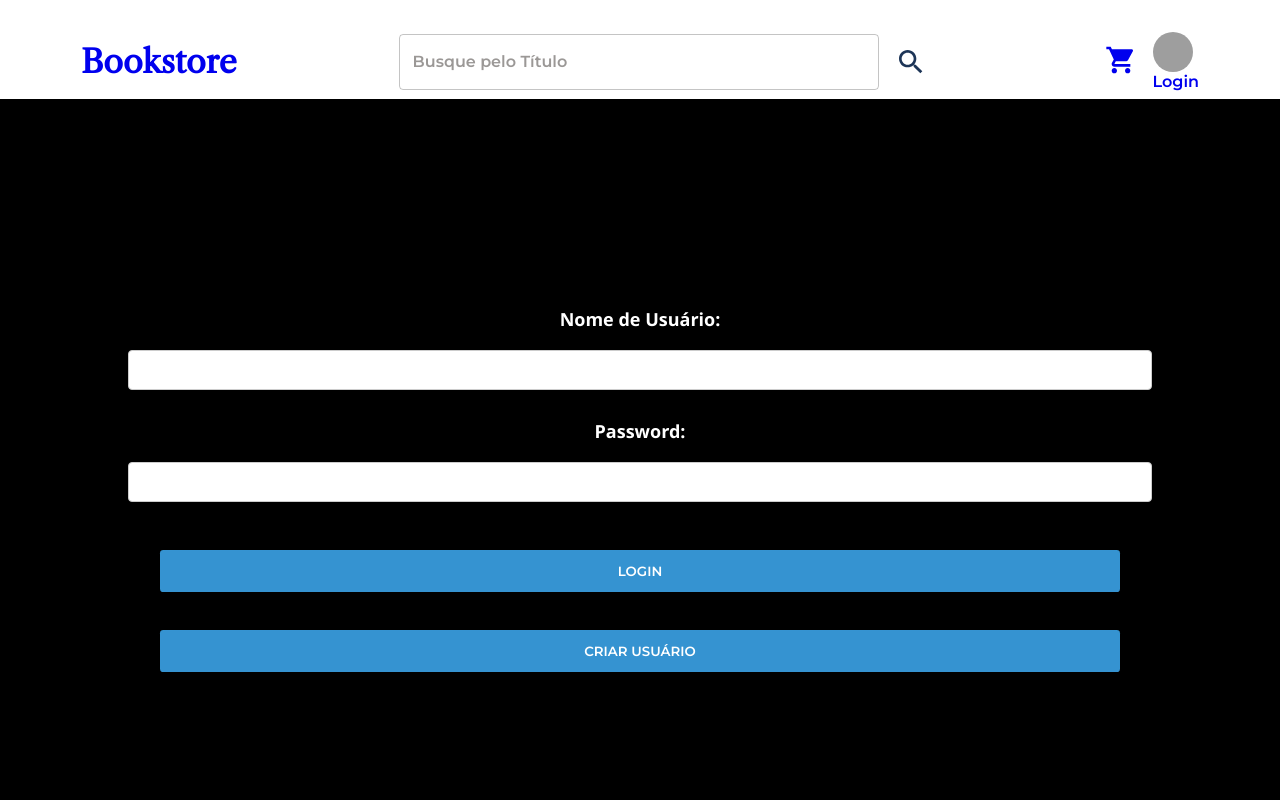
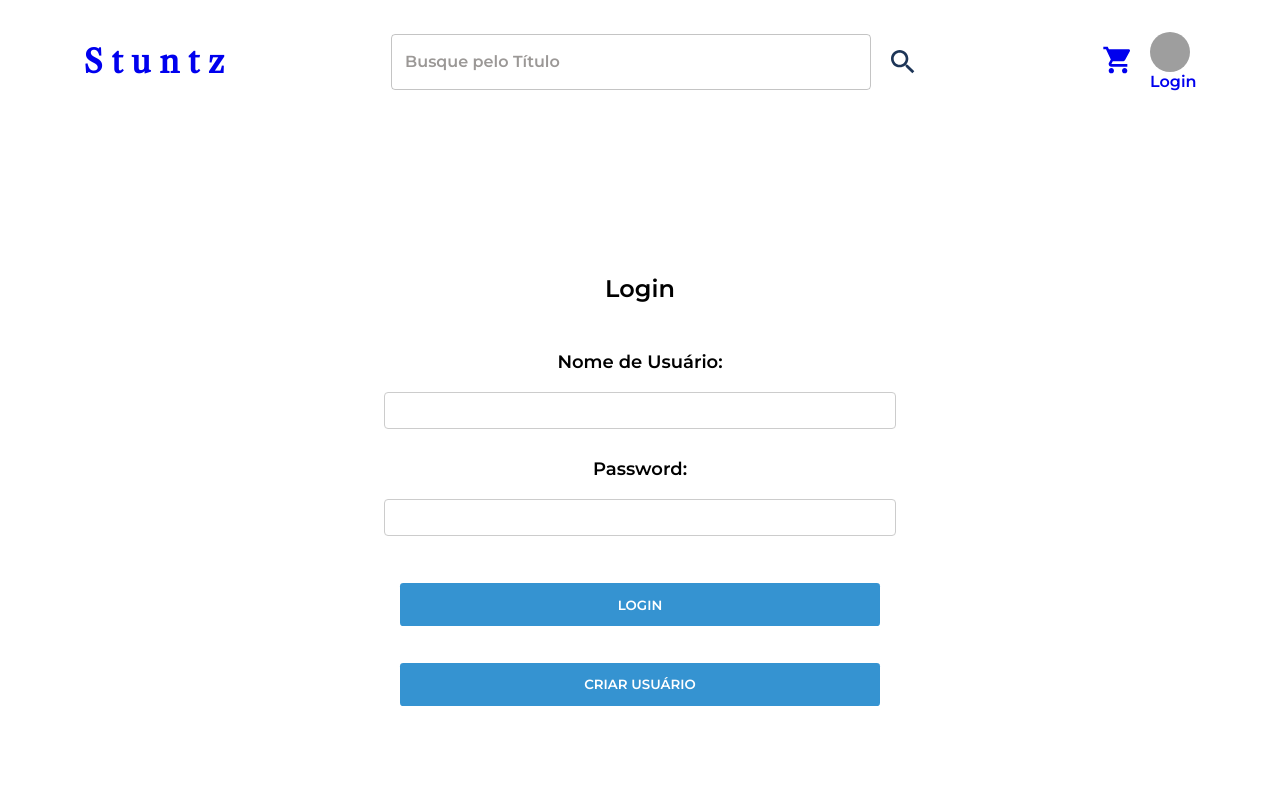
Before and after one commit to joaodath/front-ecommerce-osf, a React (Create React App) app: page /login in a window 1280 px wide. Shown: the top 800 px of the page. Built offline with nearby package versions, Linux system fonts and the light colour scheme; grey boxes are pictures that could not be loaded.

Commit message:
chore: pagina login branca

```diff
--- a/src/components/structure/BooksList/BooksList.scss
+++ b/src/components/structure/BooksList/BooksList.scss
@@ -5,6 +5,7 @@
     justify-content: center;
     margin: 2rem 3.5rem 2rem 3.5rem;
     column-gap: 3rem;
+    row-gap: 3rem;
 }
 
 .wrapper__categories-buttons {
--- a/src/components/structure/Navbar/Navbar.jsx
+++ b/src/components/structure/Navbar/Navbar.jsx
@@ -55,7 +55,7 @@ function Navbar() {
     >
       <div className="wrapper__logo">
         <Link to="/">
-          <h1>Bookstore</h1>
+          <h1>S t u n t z</h1>
         </Link>
       </div>
       <div className="wrapper__searchbar">
--- a/src/pages/Login/Login.js
+++ b/src/pages/Login/Login.js
@@ -35,7 +35,8 @@ export default function Login(props) {
   return (
     <div>
       <form className="form__login" onSubmit={handleSubmit}>
-        <div>
+        <div style={{ margin: "0 0 3rem 0"}}>
+          <h2 style={{ fontFamily: "Montserrat"}}>Login</h2>
           {/* <img src={logo} className="img__logo__login" /> */}
         </div>
 
--- a/src/pages/Login/login.css
+++ b/src/pages/Login/login.css
@@ -1,6 +1,8 @@
 .form__login {
-  background-color: #000;
-  width: 100vw;
+  background-color: #fff;
+  display: flex;
+  margin: 0 auto;
+  width: 50vw;
   height: 100vh;
   margin-bottom: 18px;
   display: flex;
@@ -12,15 +14,13 @@
 }
 
 .form__label__login {
-  font-family: "Segoe UI";
   font-size: 18px;
   font-weight: bold;
-  color: #fff;
+  color: black;
 }
 
 .form__input-text__login {
   /* display: flex; */
-  font-family: "Segoe UI";
   font-size: 16px;
   font-weight: 400;
   border: 1px solid #ccc;
```
